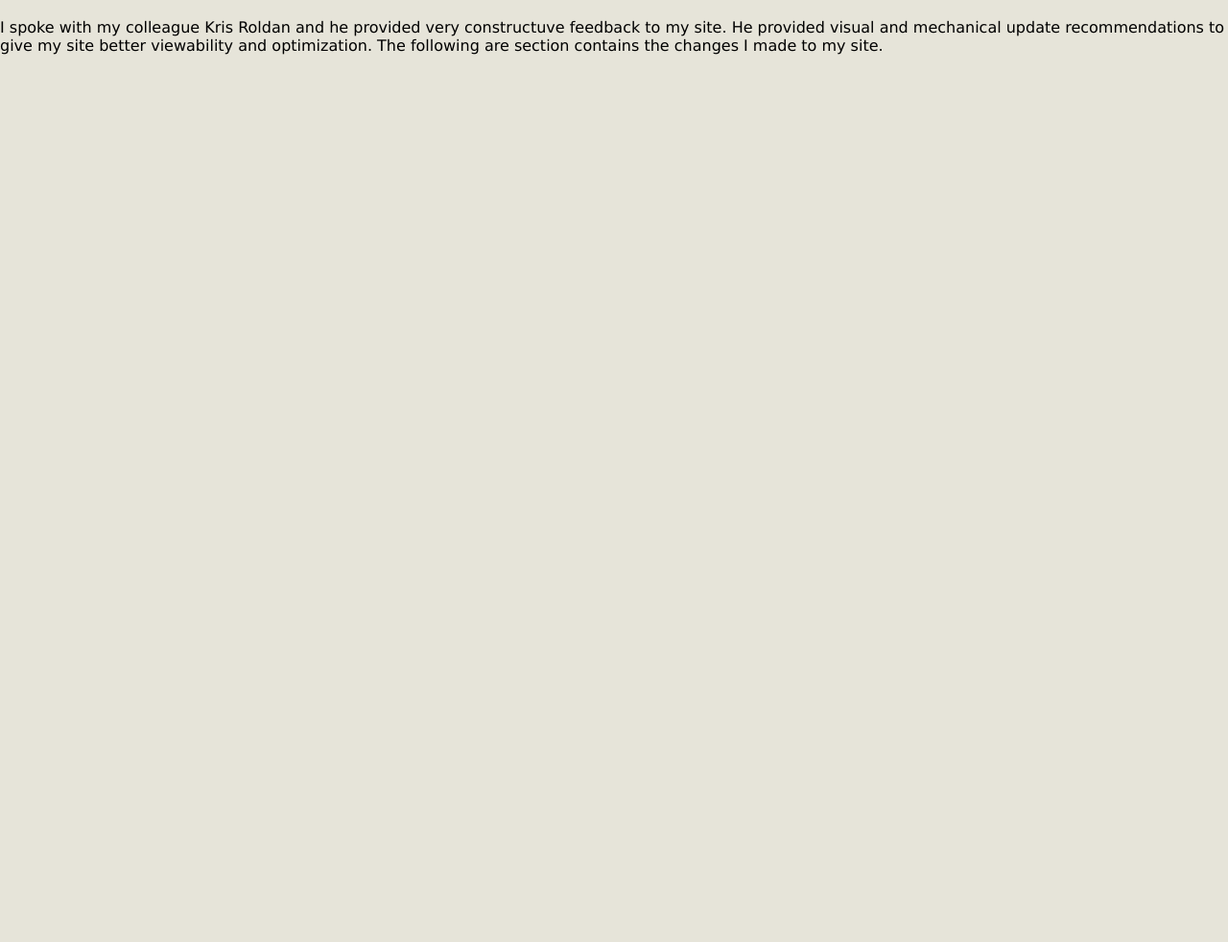
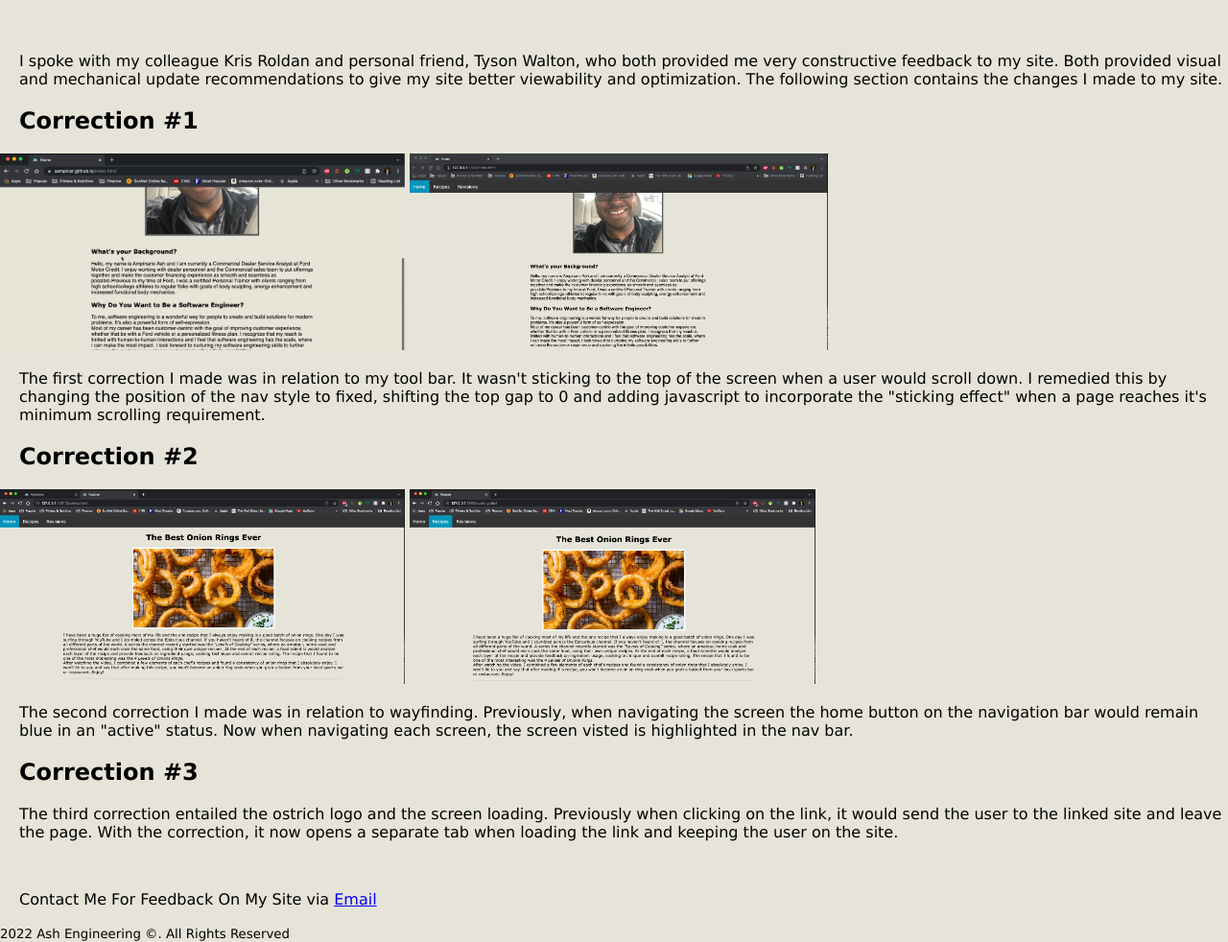
Before and after one commit to aampinar/aampinar.github.io, a plain HTML site: page revisions.html in a window 1280 px wide. Shown: the part 119-1101 px from the top of the page at 96% size. Before the commit the page ends 800 px from the top, so only its background shows below. Drawn offline with Linux system fonts and the light colour scheme.

Commit message:
Updates
Updates to Revision Page and added images to folder.

```diff
--- a/revisions.html
+++ b/revisions.html
@@ -46,11 +46,9 @@
       color: white;
     }
 
-    .content {
-    text-align:left;
-    margin-left:auto;
-    margin-right:auto;
-
+    p, h2 {
+    text-align: left;
+    Padding-left: 20px;
     }
 
     h1 {text-align: center;}
@@ -68,11 +66,25 @@
   <br>
   <br>
   <h1> Revisions</h1>
+  <br>
+  <p>
+    I spoke with my colleague Kris Roldan and personal friend, Tyson Walton, who both provided me very constructive feedback to my site. Both provided visual and mechanical update recommendations to give my site better viewability and optimization. The following  section contains the changes I made to my site.
+  </p>
+<h2>Correction #1</h2>
+<a href="Images/beforenav.png" target="_blank">
+<img src="Images/beforenav.png" width="33%" alt="beforenavcorrection"></a>
+<a href="Images/afternav.png" target="_blank">
+<img src="Images/afternav.png" width="34%" alt="afternavcorrection"></a>
+  <p>The first correction I made was in relation to my tool bar. It wasn't sticking to the top of the screen when a user would scroll down. I remedied this by changing the position of the nav style to fixed, shifting the top gap to 0 and adding javascript to incorporate the "sticking effect" when a page reaches it's minimum scrolling requirement. </p>
 
-  <p class="content">
-    I spoke with my colleague Kris Roldan and he provided very constructuve feedback to my site. He provided visual and mechanical update recommendations to give my site better viewability and optimization. The following are section contains the changes I made to my site.
-  </p>
-
+  <h2>Correction #2</h2>
+  <a href="Images/beforewayfind.png" target="_blank">
+  <img src="Images/beforewayfind.png" width="33%" alt="beforewayfindupdate"></a>
+  <a href="Images/wayfindupdate.png" target="_blank">
+  <img src="Images/wayfindupdate.png" width="33%" alt="afterwayfindupdate"></a>
+  <p>The second correction I made was in relation to wayfinding. Previously, when navigating the screen the home button on the navigation bar would remain blue in an "active" status. Now when navigating each screen, the screen visted is highlighted in the nav bar. </p>
+  <h2>Correction #3</h2>
+  <p>The third correction  entailed the ostrich logo and the screen loading. Previously when clicking on the link, it would send the user to the linked site and leave the page. With the correction, it now opens a separate tab when loading the link and keeping the user on the site.</p>
   <script>
     window.onscroll = function() {myFunction()};
 
@@ -87,10 +99,15 @@
       }
     }
     </script>
+<br>
+<footer>
+  <p> Contact Me For Feedback On My Site via <a href="mailto:aampinar@gmail.com">Email</a></p>
+<small>
+  2022 Ash Engineering &copy;. All Rights Reserved
+</small>
+</footer>
 
 </Body>
 
 
-
-
 </html>
```
Also changed, not shown: Images/afternav.png (added), Images/beforenav.png (added), Images/beforewayfind.png (added), Images/wayfindupdate.png (added).
